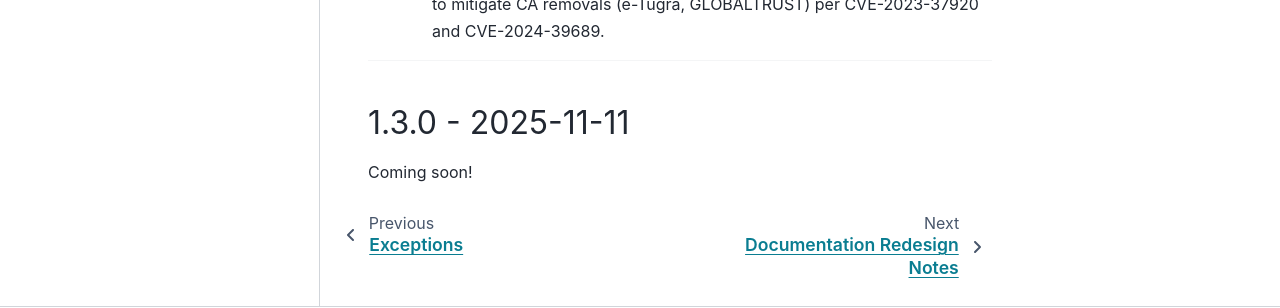
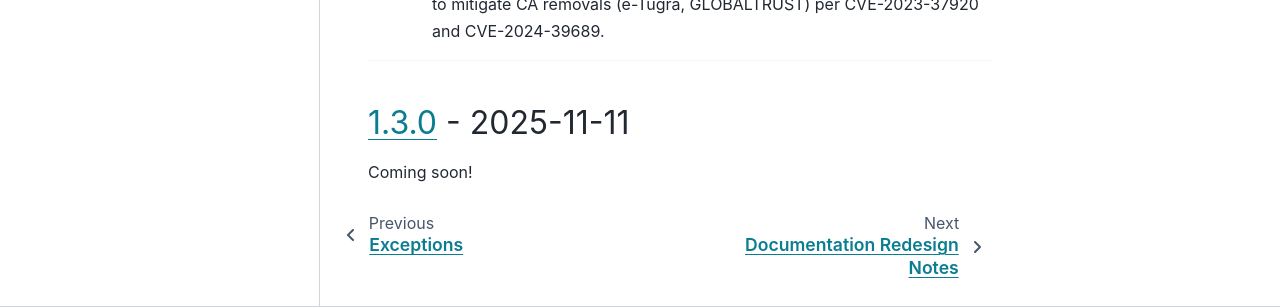
Before and after one commit to jeffshurtliff/salespyforce, a Sphinx documentation site: the page built from docs/CHANGELOG.md, in a window 1280 px wide and 900 px high, scrolled down 2059 px. Shown: the part 500-808 px from the top of the window. Built offline with Sphinx 7.4.7 and the PyData theme 0.15.4, drawn with Linux system fonts in a browser that asks for light colours.

```diff
--- a/docs/CHANGELOG.md
+++ b/docs/CHANGELOG.md
@@ -82,7 +82,7 @@ and this project adheres to [Semantic Versioning](https://semver.org/spec/v2.0.0
 
 ---
 (relnotes-1.3.0)=
-## 1.3.0 - 2025-11-11
+## [1.3.0] - 2025-11-11
 
 Coming soon!
 
```
Also changed, not shown: other parts of docs/CHANGELOG.md (+2 -1 lines).
